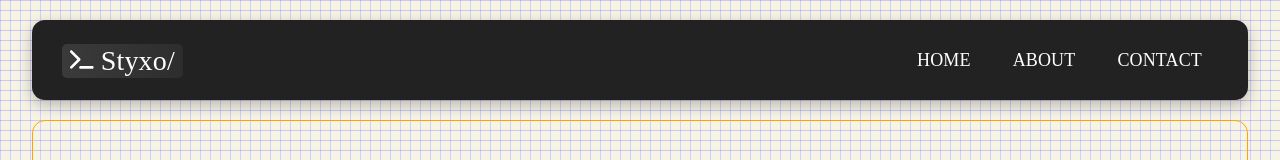
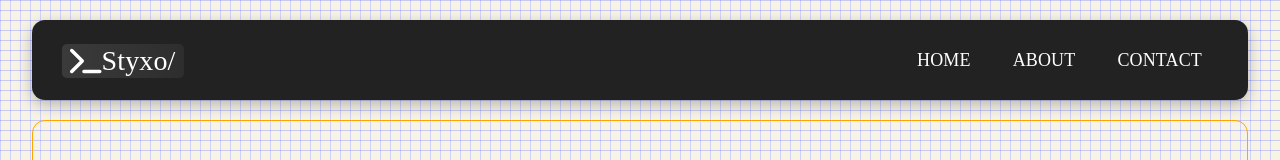
Before and after one commit to paraswtf/paraswtf.github.io, a Next.js app: page / in a window 1280 px wide. Shown: the top 160 px of the page. Built offline with nearby package versions, Linux system fonts and the light colour scheme; a web font is replaced by a local one.

Commit message:
Attempt to fix weird scaling yet again...

```diff
--- a/components/Navbar.tsx
+++ b/components/Navbar.tsx
@@ -30,11 +30,7 @@ export default class Navbar extends Component {
 					onMouseEnter={() => this.setState({ ...this.state, logoContentHover: true })}
 					onMouseLeave={() => this.setState({ ...this.state, logoContentHover: false })}
 				>
-					<FontAwesomeIcon
-						icon={faTerminal}
-						size="xs"
-						style={{ maxWidth: "1.5rem", maxHeight: "1.5rem" }}
-					/>
+					<FontAwesomeIcon icon={faTerminal} />
 					{this.state.logoContentHover ? "..Styxo/" : " Styxo/"}
 				</Typography>
 
--- a/styles/Navbar.css
+++ b/styles/Navbar.css
@@ -22,6 +22,8 @@
 }
 
 .navbar-logo {
+	display: flex;
+	flex-direction: row;
 	color: rgb(255, 255, 255);
 	background-image: linear-gradient(to right, #7e7e7e44, #4d4d4d44);
 	border-radius: 5px;
```
